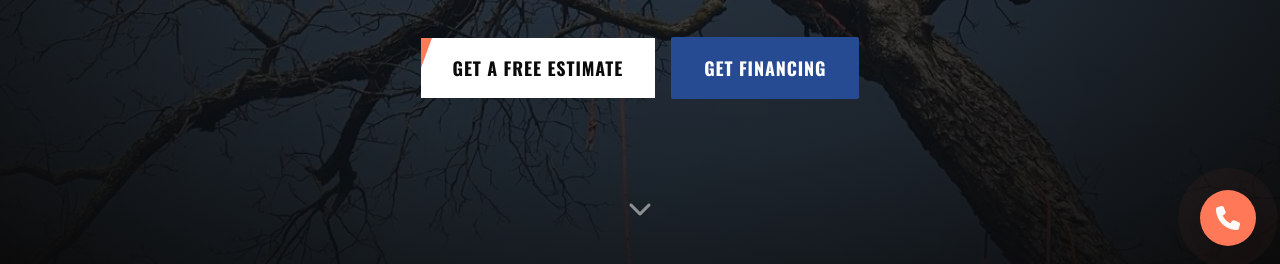
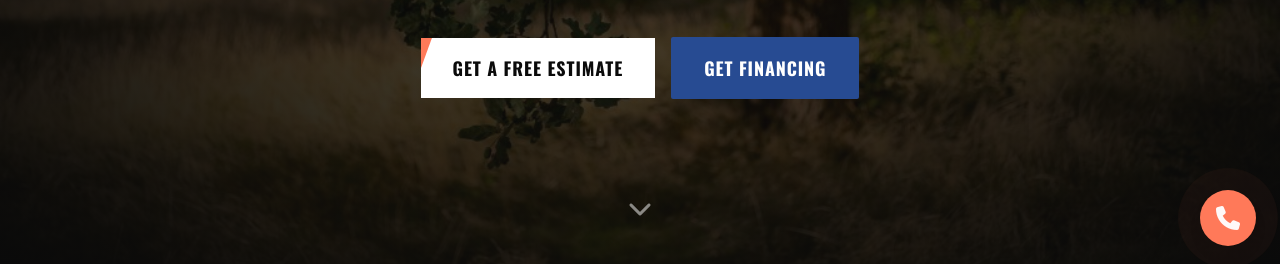
Before and after one commit to Founditmarketing/texvet-trees, a website: page index.html in a window 1280 px wide. Shown: the part 530-794 px from the top of the page. Drawn offline with nearby package versions, Linux system fonts and the light colour scheme; grey boxes are pictures that could not be loaded.

Commit message:
Use texvetsectionimage.jpg for hero and Built on Honor section backgrounds

```diff
--- a/index.html
+++ b/index.html
@@ -33,7 +33,7 @@
                         'vet-gray': '#333333',
                     },
                     backgroundImage: {
-                        'hero-pattern': "url('/469596662_122157718418284499_8746053444392225084_n.jpg')",
+                        'hero-pattern': "url('/texvetsectionimage.jpg')",
                     },
                     animation: {
                         'shine': 'shine 3s linear infinite',
```
